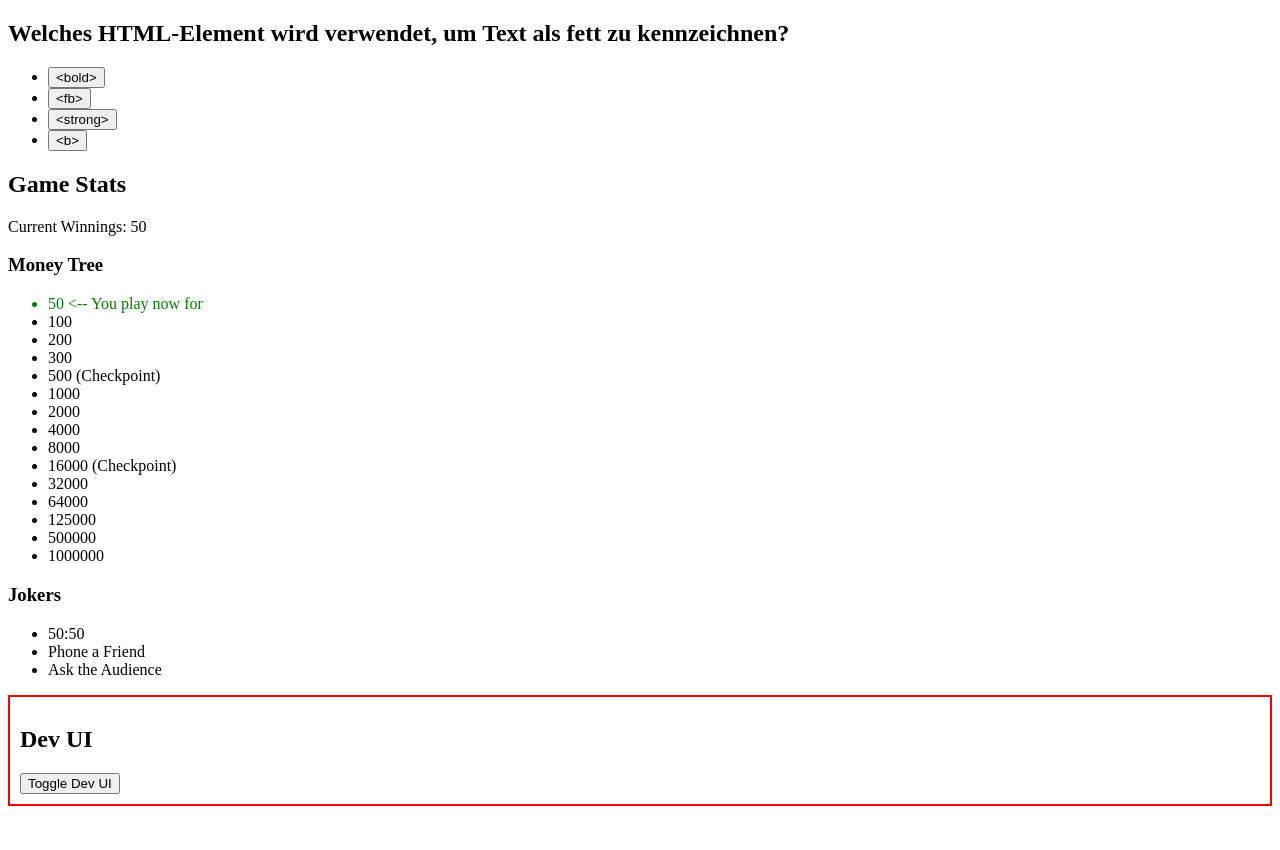
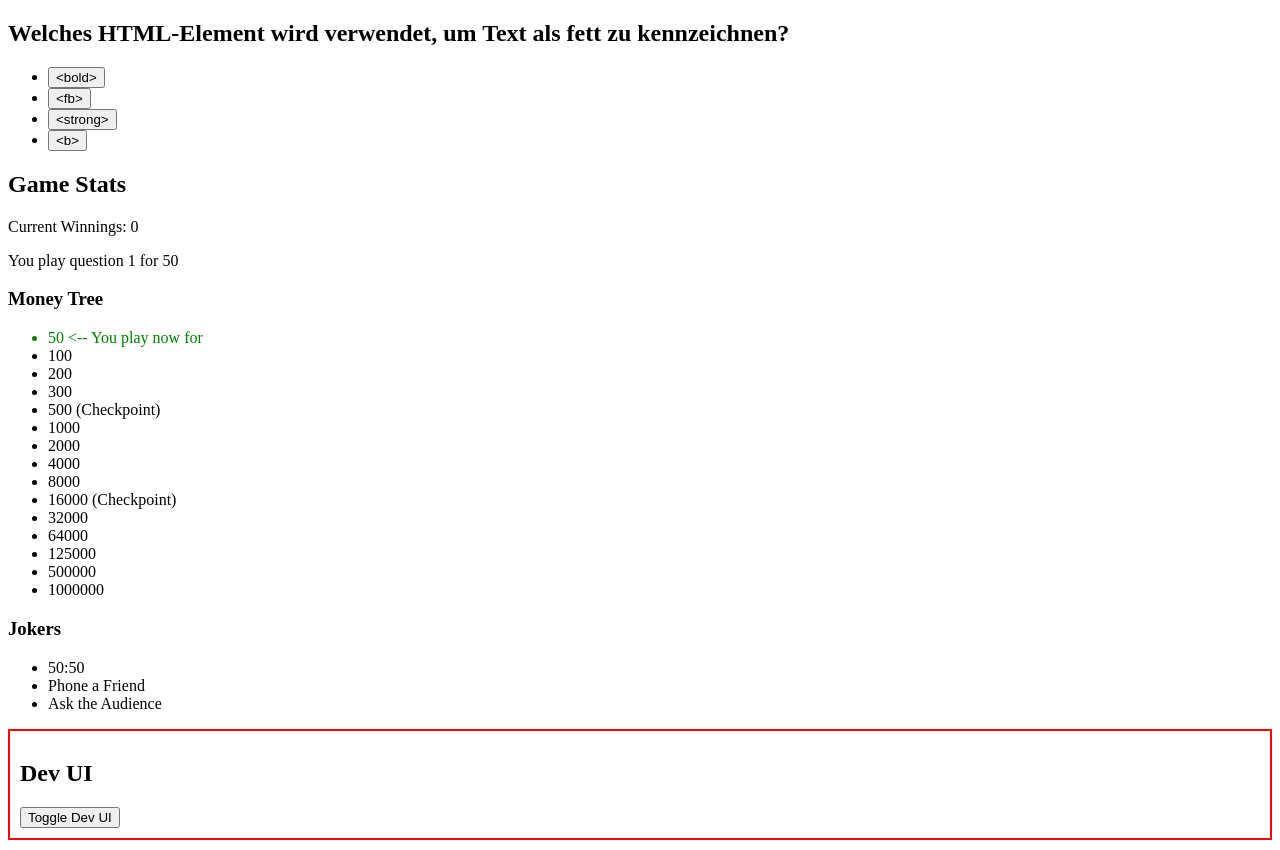
Before and after one commit to mijo-design/wer-wird-millionaer-react, a React (Create React App) app: page / in a window 1280 px wide. Before the commit the page ends 816 px from the top, so only its background shows below. Built offline with nearby package versions, Linux system fonts and the light colour scheme.

Commit message:
update method to display your winnings

```diff
--- a/src/components/GameContext.tsx
+++ b/src/components/GameContext.tsx
@@ -1,5 +1,6 @@
 import React, { ReactNode, createContext, useContext, useReducer } from "react";
 import { questions } from "../questions/react";
+import { findPriceMoney } from "../services/findPriceMoney";
 
 interface Question {
   question: string;
@@ -15,6 +16,7 @@ interface State {
   isGameOver: boolean;
   moneyTree: number[];
   checkpoints: number[];
+  priceMoney: number;
 }
 
 interface Action {
@@ -33,6 +35,7 @@ export const initialState: State = {
     500000, 1000000,
   ],
   checkpoints: [500, 16000],
+  priceMoney: 0,
 };
 
 const GameContext = createContext<{
@@ -45,12 +48,21 @@ export const gameReducer = (state: State, action: Action): State => {
     case "SELECT_OPTION":
       const isCorrect =
         state.questions[state.currentLevel].correctOption === action.payload;
-      if (!isCorrect && state.gameMode === "sicherheitsvariante") {
-        return { ...state, isGameOver: true };
+      if (!isCorrect) {
+        return {
+          ...state,
+          priceMoney: findPriceMoney(
+            state.currentLevel,
+            state.moneyTree,
+            state.checkpoints
+          ),
+          isGameOver: true,
+        };
       }
       return {
         ...state,
         currentLevel: isCorrect ? state.currentLevel + 1 : state.currentLevel,
+        priceMoney: state.moneyTree[state.currentLevel],
       };
     case "USE_JOKER":
       if (!state.usedJokers.includes(action.payload)) {
--- a/src/components/GameStats.tsx
+++ b/src/components/GameStats.tsx
@@ -3,12 +3,15 @@ import { useGame } from "./GameContext";
 
 const GameStats: React.FC = () => {
   const { state } = useGame();
-  const { isGameOver, currentLevel, moneyTree } = state;
+  const { isGameOver, currentLevel, priceMoney, moneyTree } = state;
 
   return (
     <div>
       <h2>Game Stats</h2>
-      <p>Current Winnings: {moneyTree[currentLevel]}</p>
+      <p>Current Winnings: {priceMoney}</p>
+      <p>
+        You play question {currentLevel + 1} for {moneyTree[currentLevel]}
+      </p>
       {isGameOver && <p>The game is lost. Better luck next time!</p>}
     </div>
   );
```
